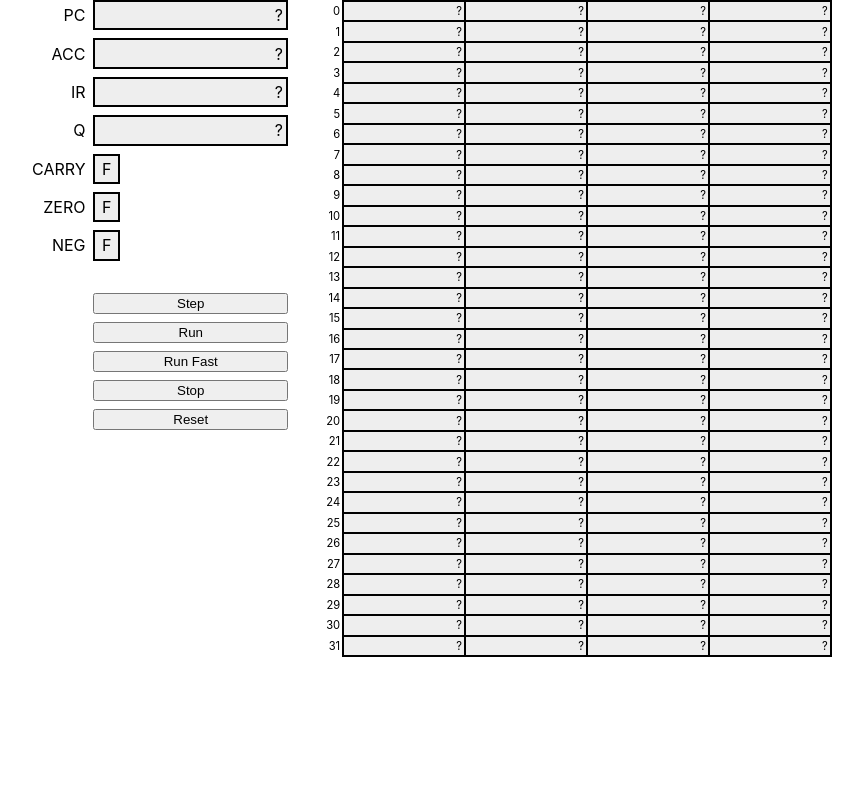
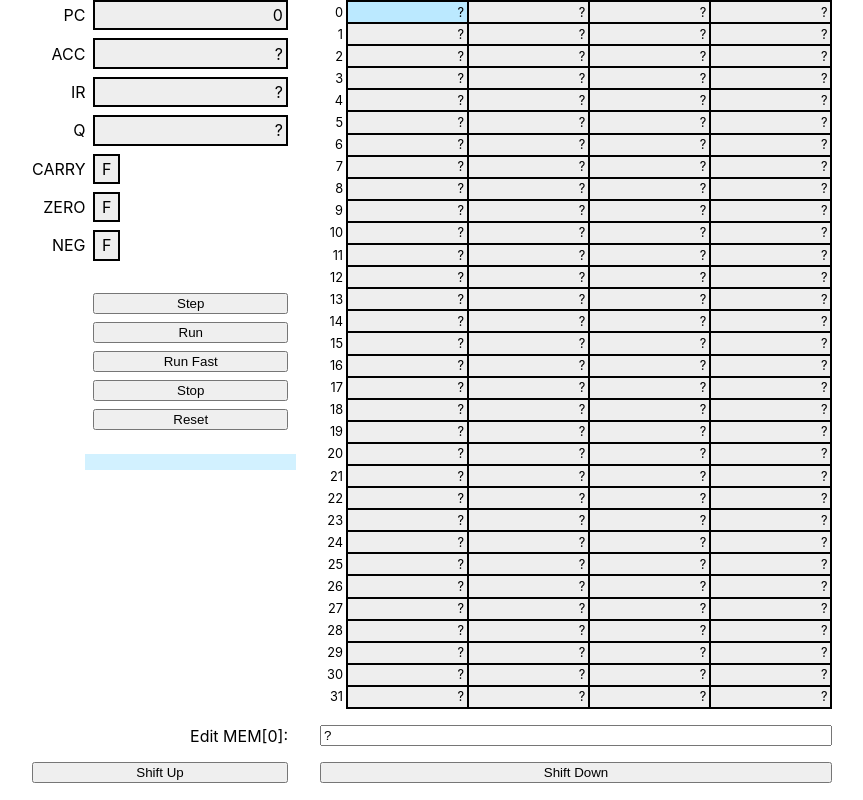
Before and after one commit to joshua-maros/pico-emulator, a React (Create React App) app: page / in a window 1280 px wide. Shown: the whole page, without its empty margins (208-1071 px from the left). Built offline with nearby package versions, Linux system fonts and the light colour scheme.

Commit message:
Implemented various basic actions, mostly editing.

```diff
--- a/src/html_components/MemoryGrid.module.css
+++ b/src/html_components/MemoryGrid.module.css
@@ -3,7 +3,7 @@
   grid-template-columns: 2em 1fr 1fr 1fr 1fr;
   margin-right: var(--cell-border-weight);
   margin-bottom: var(--cell-border-weight);
-  font-size: 0.7em;
+  font-size: 0.8em;
 }
 
 .root > * {
--- a/src/html_components/MemoryGrid.tsx
+++ b/src/html_components/MemoryGrid.tsx
@@ -5,19 +5,36 @@ import RegisterCell from './RegisterCell';
 import style from './MemoryGrid.module.css';
 import PicoMemory from '../utils/PicoMemory';
 
-export default class MemoryGrid extends React.Component<{ memory: PicoMemory }> {
+type Props = {
+  memory: PicoMemory,
+  onClick: (index: number) => void,
+  focusedIndex: number | null,
+}
+
+export default class MemoryGrid extends React.Component<Props> {
   render()
   {
+    const makeRegisterCell = (index: number) =>
+    {
+      return (
+        <RegisterCell
+          key={`item${index}`}
+          reg={this.props.memory.get(index)}
+          onClick={() => this.props.onClick(index)}
+          focused={index === this.props.focusedIndex}
+        />
+      )
+    };
     // CSS grid adds items from left to right, but logically they are ordered
     // top to bottom.
     let children = [];
     for (let row = 0; row < 32; row++)
     {
       children.push((<span key={`label${row}`} className={style.label}>{row}</span>));
-      children.push((<RegisterCell key={`item${row + 0}`} reg={this.props.memory.get(row + 0)} />));
-      children.push((<RegisterCell key={`item${row + 32}`} reg={this.props.memory.get(row + 32)} />));
-      children.push((<RegisterCell key={`item${row + 64}`} reg={this.props.memory.get(row + 64)} />));
-      children.push((<RegisterCell key={`item${row + 96}`} reg={this.props.memory.get(row + 96)} />));
+      children.push(makeRegisterCell(row + 0));
+      children.push(makeRegisterCell(row + 32));
+      children.push(makeRegisterCell(row + 64));
+      children.push(makeRegisterCell(row + 96));
     }
     return (
       <div className={style.root}>
--- a/src/html_components/ProgrammerLayout.module.css
+++ b/src/html_components/ProgrammerLayout.module.css
@@ -1,10 +1,27 @@
 .root {
+  display: grid;
   max-width: 50em;
+  margin: auto;
+  grid-row-gap: 1em;
+  row-gap: 1em;
+}
+
+.register_editor {
   display: grid;
   grid-template-columns: 1fr 2fr;
   grid-column-gap: 2em;
   column-gap: 2em;
-  margin: auto;
+}
+
+.register_editor button {
+  white-space: nowrap;
+}
+
+.processor {
+  display: grid;
+  grid-template-columns: 1fr 2fr;
+  grid-column-gap: 2em;
+  column-gap: 2em;
 }
 
 .left_controls {
@@ -23,3 +40,17 @@
   margin-top: auto;
   margin-bottom: auto;
 }
+
+.info_message {
+  margin: -0.5em;
+  padding: 0.5em;
+  color: var(--info-text);
+  background: var(--info-text-bg);
+}
+
+.error_message {
+  margin: -0.5em;
+  padding: 0.5em;
+  color: var(--error-text);
+  background: var(--error-text-bg);
+}
--- a/src/html_components/ProgrammerLayout.tsx
+++ b/src/html_components/ProgrammerLayout.tsx
@@ -7,23 +7,128 @@ import Pico from '../utils/PicoV3';
 import style from './ProgrammerLayout.module.css';
 import RegisterCell from './RegisterCell';
 import FlagCell from './FlagCell';
+import PicoReg from '../utils/PicoReg';
 
-export default class ProgrammerLayout extends React.Component<{ pico: Pico }> {
+type Props = {
+  pico: Pico
+};
+
+type State = {
+  editing: {
+    register: PicoReg,
+    memoryIndex: number | null,
+  }
+  focusRegister: (register: PicoReg, memoryIndex: number | null) => void,
+}
+
+export default class ProgrammerLayout extends React.Component<Props, State> {
+  textBoxRef: React.RefObject<HTMLInputElement> = React.createRef();
+
+  constructor(props: Props)
+  {
+    super(props);
+    this.state = {
+      editing: {
+        register: props.pico.memory.get(0),
+        memoryIndex: 0,
+      },
+      focusRegister: (register: PicoReg, memoryIndex: number | null) =>
+      {
+        this.setState(
+          state =>
+          {
+            state.editing.register = register;
+            state.editing.memoryIndex = memoryIndex;
+            return state;
+          },
+          () =>
+          {
+            this.selectTextBox();
+          }
+        )
+      }
+    }
+  }
+
+  componentDidMount()
+  {
+    this.props.pico.onChange = () => this.forceUpdate();
+  }
+
+  componentWillUnmount()
+  {
+    this.props.pico.onChange = () => { };
+  }
+
+  selectTextBox()
+  {
+    this.textBoxRef.current?.focus();
+    this.textBoxRef.current?.select();
+  }
+
   render()
   {
     let pico = this.props.pico;
+    let editingLabel = this.state.editing.register.label;
+    let editingMemoryCell = this.state.editing.memoryIndex !== null;
+
+    const makeRegisterCell = (register: PicoReg) =>
+    {
+      return (<RegisterCell
+        reg={register}
+        onClick={() => this.state.focusRegister(register, null)}
+        focused={register === this.state.editing.register}
+      />);
+    };
+
+    const changeValue = (event: React.ChangeEvent<HTMLInputElement>) =>
+    {
+      this.state.editing.register.value = event.target.value.toUpperCase();
+      this.forceUpdate();
+    };
+
+    // Moves to the next memory cell if possible.
+    const advanceEditor = () =>
+    {
+      this.setState(
+        state =>
+        {
+          if (state.editing.memoryIndex === null) return state;
+          if (state.editing.memoryIndex === 127) return state;
+          state.editing.memoryIndex += 1;
+          state.editing.register = pico.memory.get(state.editing.memoryIndex);
+          return state;
+        },
+        () =>
+        {
+          // Do this after the state is set because updating the state will
+          // mess with the text box.
+          this.selectTextBox();
+        }
+      );
+    };
+
+    const inputKeyUp = (event: React.KeyboardEvent<HTMLInputElement>) =>
+    {
+      if (event.key === 'Enter')
+      {
+        advanceEditor();
+      }
+    }
+
     return (
       <div className={style.root}>
+        <div className={style.processor}>
           <div className={style.left_controls}>
             <div className={style.label}>PC</div>
-          <RegisterCell reg={pico.programCounter} />
+            {makeRegisterCell(pico.programCounter)}
             <div className={style.label}>ACC</div>
-          <RegisterCell reg={pico.accumulator} />
+            {makeRegisterCell(pico.accumulator)}
             <div className={style.label}>IR</div>
-          <RegisterCell reg={pico.instructionRegister} />
+            {makeRegisterCell(pico.instructionRegister)}
             <div className={style.label}>Q</div>
+            {makeRegisterCell(pico.qReg)}
 
-          <RegisterCell reg={pico.qReg} />
             <div className={style.label}>CARRY</div>
             <FlagCell flag={pico.carryFlag} />
             <div className={style.label}>ZERO</div>
@@ -35,7 +140,7 @@ export default class ProgrammerLayout extends React.Component<{ pico: Pico }> {
             <div style={{ height: '1em' }} />
 
             <div />
-          <button>Step</button>
+            <button onClick={() => pico.step()}>Step</button>
             <div />
             <button>Run</button>
             <div />
@@ -44,8 +149,33 @@ export default class ProgrammerLayout extends React.Component<{ pico: Pico }> {
             <button>Stop</button>
             <div />
             <button>Reset</button>
+
+            <div />
+            <div style={{ height: '1em' }} />
+            <div />
+            <div className={pico.lastMessageWasError ? style.error_message : style.info_message}>
+              {pico.lastMessage}
             </div>
-        <MemoryGrid memory={pico.memory} />
+          </div>
+          <MemoryGrid
+            memory={pico.memory}
+            onClick={index => this.state.focusRegister(pico.memory.get(index), index)}
+            focusedIndex={this.state.editing.memoryIndex}
+          />
+        </div>
+        <div className={style.register_editor}>
+          <div className={style.label}>Edit {editingLabel}:</div>
+          <input
+            ref={this.textBoxRef}
+            value={this.state.editing.register.value}
+            onChange={changeValue}
+            onKeyUp={inputKeyUp}
+          />
+        </div>
+        <div className={style.register_editor}>
+          <button disabled={!editingMemoryCell}>Shift Up</button>
+          <button disabled={!editingMemoryCell}>Shift Down</button>
+        </div>
       </div>
     )
   }
--- a/src/html_components/RegisterCell.module.css
+++ b/src/html_components/RegisterCell.module.css
@@ -1,6 +1,10 @@
 .root {
-  background: #eee;
+  background: var(--neutral-bg);
   text-align: right;
   padding: var(--cell-padding);
   border: var(--cell-border-weight) solid black;
 }
+
+.focused {
+  background: var(--selected-bg);
+}
--- a/src/html_components/RegisterCell.tsx
+++ b/src/html_components/RegisterCell.tsx
@@ -4,11 +4,25 @@ import React from 'react';
 import PicoReg from '../utils/PicoReg';
 import style from './RegisterCell.module.css';
 
-export default class RegisterCell extends React.Component<{ reg: PicoReg }> {
+type Props = {
+  reg: PicoReg,
+  onClick: () => void,
+  focused: boolean,
+}
+
+export default class RegisterCell extends React.Component<Props> {
   render()
   {
     return (
-      <div className={style.root}>{this.props.reg.value}</div>
+      <div
+        onClick={_e => this.props.onClick()}
+        className={
+          style.root
+          + (this.props.focused ? ' ' + style.focused : '')
+        }
+      >
+        {this.props.reg.value}
+      </div>
     )
   }
 }
--- a/src/index.css
+++ b/src/index.css
@@ -1,6 +1,14 @@
 :root {
   --cell-border-weight: 2px;
   --cell-padding: 0.2em;
+
+  --neutral-bg: #EEE;
+  --selected-bg: rgb(187, 233, 255);
+
+  --info-text: rgb(0, 58, 121);
+  --info-text-bg: rgb(210, 241, 255);
+  --error-text: rgb(89, 0, 0);
+  --error-text-bg: rgb(255, 211, 211);
 }
 
 body {
--- a/src/utils/PicoReg.ts
+++ b/src/utils/PicoReg.ts
@@ -13,6 +13,10 @@ export default class PicoReg
 	{
     this.#label = label;
   };
+
+  get label(): string {
+    return this.#label;
+  }
 
   get initialized(): boolean {
     return this.#value !== '?';
--- a/src/utils/PicoV3.ts
+++ b/src/utils/PicoV3.ts
@@ -24,6 +24,12 @@ export default class Pico extends Processor
   #carryFlag = new Flag('CARRY');
   #zeroFlag = new Flag('ZERO');
   #negFlag = new Flag('NEG');
+
+  constructor()
+  {
+    super();
+    this.#programCounter.valueAsNumber = 0;
+  }
 
   get memory(): Memory { return this.#memory; }
 
```
Also changed, not shown: src/utils/Processor.ts (+18 -15 lines). Lines whose indentation alone changed are shown as unchanged.
